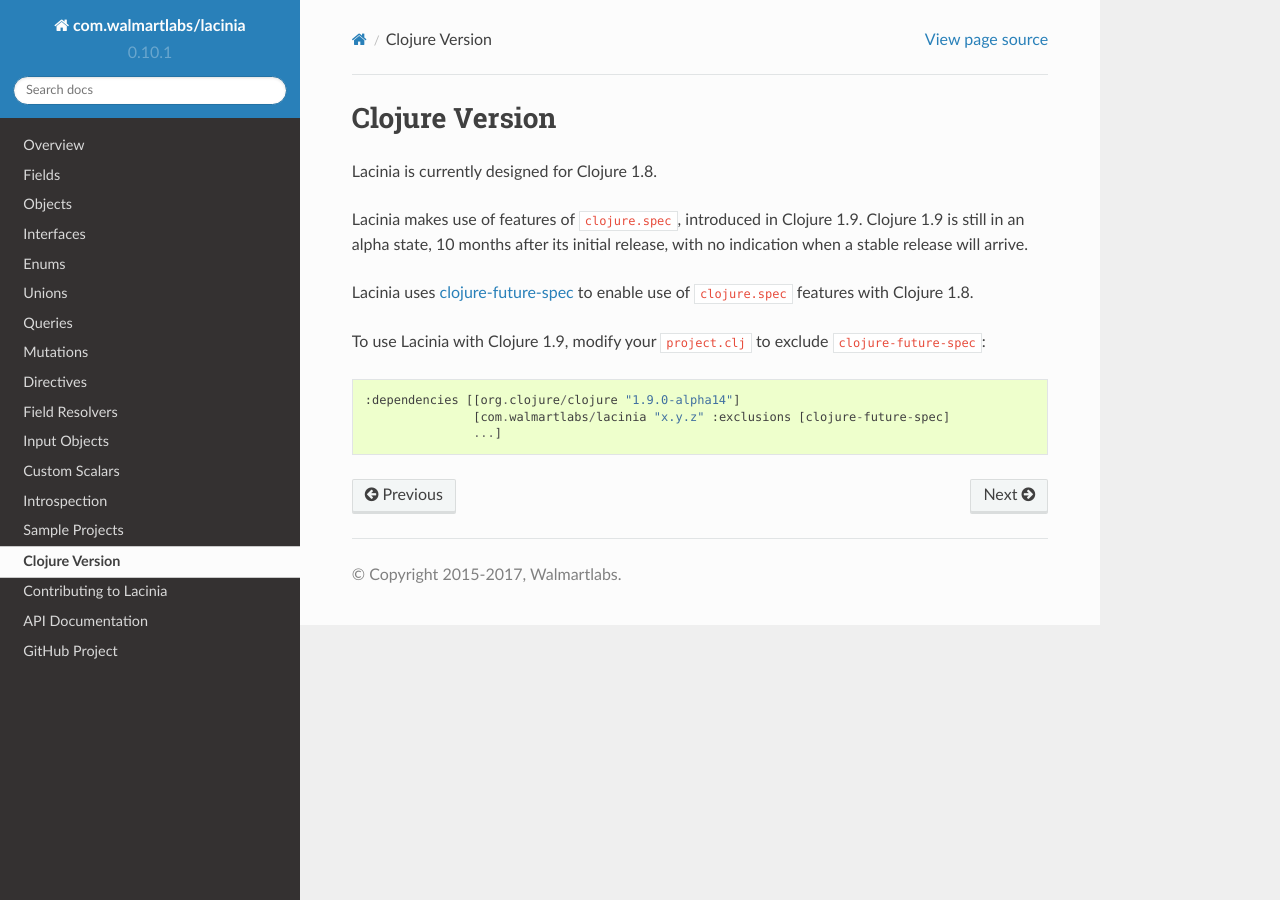
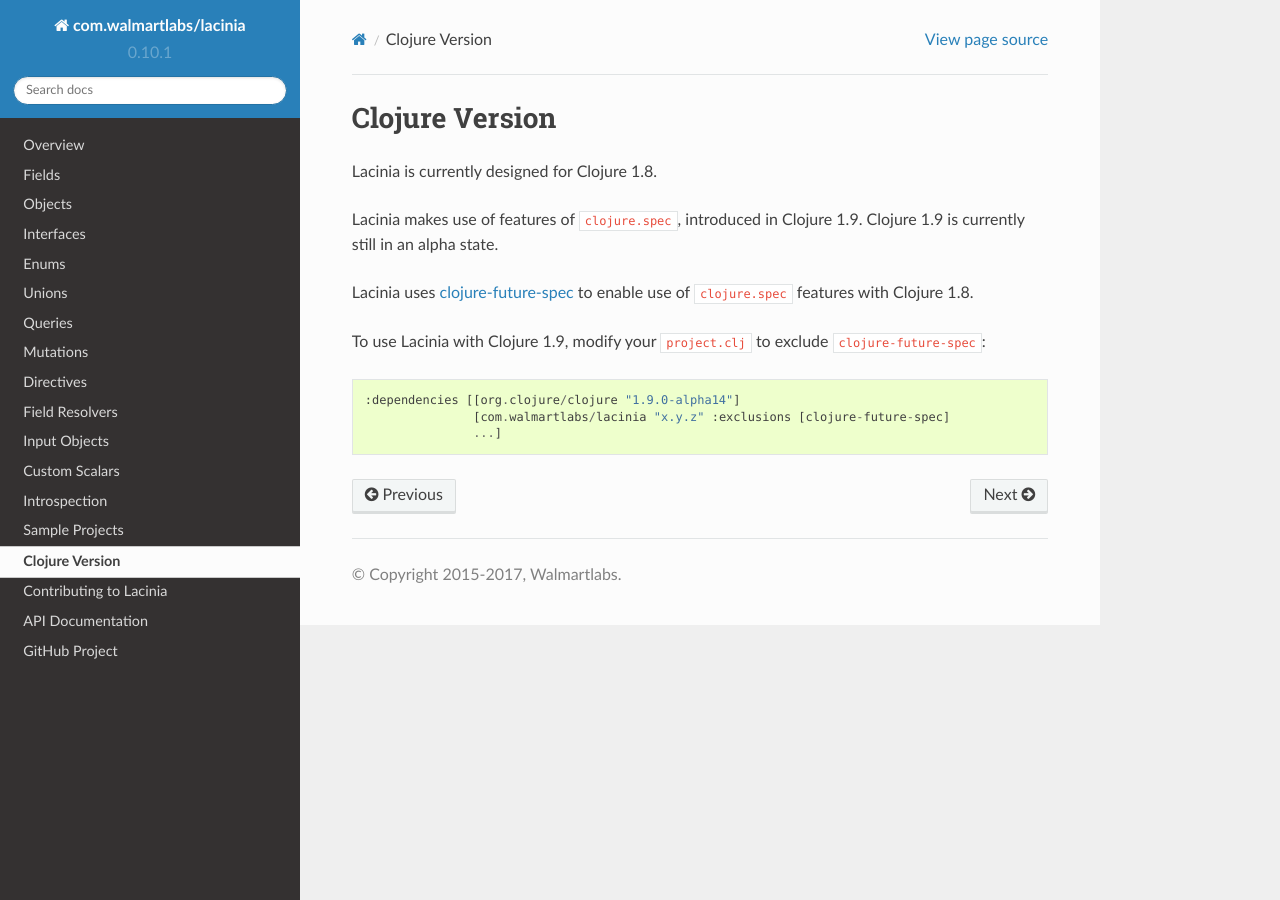
Before and after one commit to walmartlabs/lacinia, a Sphinx documentation site: the page built from docs/clojure.rst, in a window 1280 px wide. Built offline with Sphinx 7.4.7 and the Read the Docs theme 2.0.0, drawn with Linux system fonts in a browser that asks for light colours.

Commit message:
Amend section of documentation.

```diff
--- a/docs/clojure.rst
+++ b/docs/clojure.rst
@@ -4,8 +4,7 @@
 Lacinia is currently designed for Clojure 1.8.
 
 Lacinia makes use of features of ``clojure.spec``, introduced in Clojure 1.9.
-Clojure 1.9 is still in an alpha state, 10 months after its initial release, with no indication
-when a stable release will arrive.
+Clojure 1.9 is currently still in an alpha state.
 
 Lacinia uses `clojure-future-spec <https://github.com/tonsky/clojure-future-spec>`_ to enable
 use of ``clojure.spec`` features with Clojure 1.8.
```
